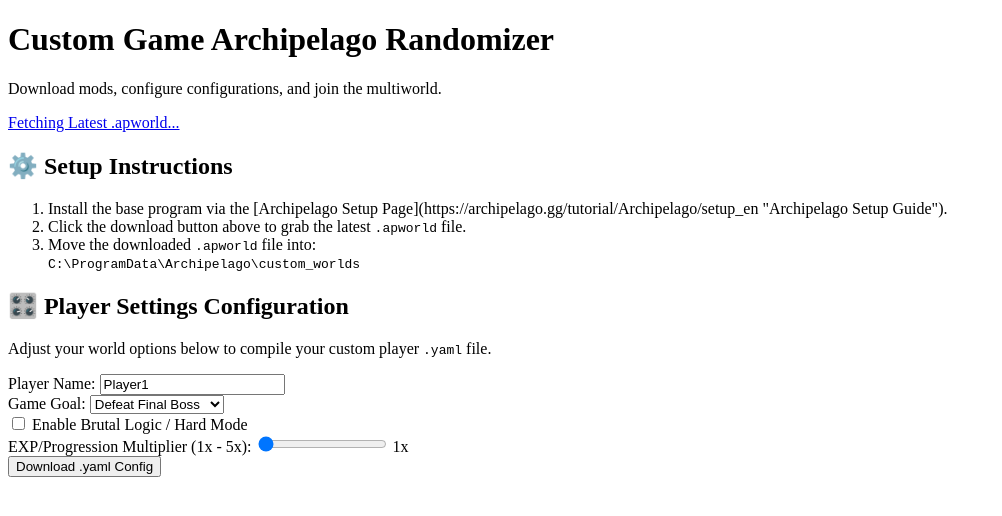
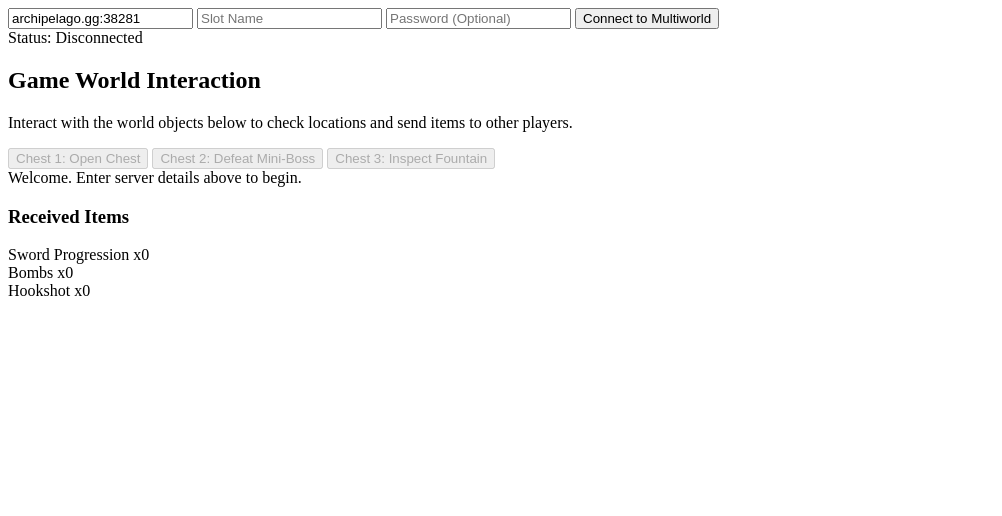
Before and after one commit to RedstoneWarden17/schoolipelago, a plain HTML site: page index.html in a window 1280 px wide. Shown: the whole page, without its empty margins (0-1002 px from the left). Drawn offline with Linux system fonts and the light colour scheme.

Commit message:
Update title and restructure HTML layout

```diff
--- a/index.html
+++ b/index.html
@@ -3,62 +3,61 @@
 <head>
     <meta charset="UTF-8">
     <meta name="viewport" content="width=device-width, initial-scale=1.0">
-    <title>Archipelago: Custom Game Setup</title>
-    <link rel="stylesheet" href="styles.css">
+    <title>Archipelago Web Game Interface</title>
+    <link rel="stylesheet" href="style.css">
 </head>
 <body>
-    <header>
-        <h1>Custom Game Archipelago Randomizer</h1>
-        <p>Download mods, configure configurations, and join the multiworld.</p>
-        <div id="release-container">
-            <a id="download-button" href="#" class="btn">Fetching Latest .apworld...</a>
-        </div>
-    </header>
+    <div id="game-container">
+        <!-- SERVER CONNECT BAR -->
+        <header id="connection-panel">
+            <div class="input-row">
+                <input type="text" id="server-url" value="archipelago.gg:38281" placeholder="server:port">
+                <input type="text" id="slot-name" placeholder="Slot Name">
+                <input type="password" id="password" placeholder="Password (Optional)">
+                <button id="connect-btn">Connect to Multiworld</button>
+            </div>
+            <div id="status-text" class="disconnected">Status: Disconnected</div>
+        </header>
 
-    <main>
-        <!-- Instructions Section -->
-        <section class="instructions">
-            <h2>⚙️ Setup Instructions</h2>
-            <ol>
-                <li>Install the base program via the [Archipelago Setup Page](https://archipelago.gg/tutorial/Archipelago/setup_en "Archipelago Setup Guide").</li>
-                <li>Click the download button above to grab the latest <code>.apworld</code> file.</li>
-                <li>Move the downloaded <code>.apworld</code> file into: <br><code>C:\ProgramData\Archipelago\custom_worlds</code></li>
-            </ol>
-        </section>
+        <!-- MAIN GAME VIEWPORT -->
+        <div id="main-layout">
+            <!-- GAME SCREEN / ACTIONS -->
+            <section id="gameplay-area">
+                <h2>Game World Interaction</h2>
+                <p>Interact with the world objects below to check locations and send items to other players.</p>
 
-        <!-- YAML Builder Section -->
-        <section class="yaml-builder">
-            <h2>🎛️ Player Settings Configuration</h2>
-            <p>Adjust your world options below to compile your custom player <code>.yaml</code> file.</p>
-
-            <form id="yaml-form">
-                <div class="form-group">
-                    <label for="player_name">Player Name:</label>
-                    <input type="text" id="player_name" value="Player1" required placeholder="Case-sensitive slot name">
+                <div class="action-grid">
+                    <button class="location-btn" data-location-id="1001" disabled>Chest 1: Open Chest</button>
+                    <button class="location-btn" data-location-id="1002" disabled>Chest 2: Defeat Mini-Boss</button>
+                    <button class="location-btn" data-location-id="1003" disabled>Chest 3: Inspect Fountain</button>
                 </div>
 
-                <div class="form-group">
-                    <label for="game_goal">Game Goal:</label>
-                    <select id="game_goal">
-                        <option value="defeat_boss">Defeat Final Boss</option>
-                        <option value="all_locations">Clear All Locations</option>
-                    </select>
+                <div id="game-log">
+                    <div class="log-entry system">Welcome. Enter server details above to begin.</div>
                 </div>
+            </section>
 
-                <div class="form-group check-group">
-                    <input type="checkbox" id="hard_mode">
-                    <label for="hard_mode">Enable Brutal Logic / Hard Mode</label>
+            <!-- INVENTORY SIDEBAR -->
+            <aside id="inventory-panel">
+                <h3>Received Items</h3>
+                <div id="inventory-grid">
+                    <div class="item-card" id="item-2001" data-count="0">
+                        <span class="item-name">Sword Progression</span>
+                        <span class="item-qty">x0</span>
+                    </div>
+                    <div class="item-card" id="item-2002" data-count="0">
+                        <span class="item-name">Bombs</span>
+                        <span class="item-qty">x0</span>
+                    </div>
+                    <div class="item-card" id="item-2003" data-count="0">
+                        <span class="item-name">Hookshot</span>
+                        <span class="item-qty">x0</span>
+                    </div>
                 </div>
+            </aside>
+        </div>
+    </div>
 
-                <div class="form-group">
-                    <label for="exp_modifier">EXP/Progression Multiplier (1x - 5x):</label>
-                    <input type="range" id="exp_modifier" min="1" max="5" value="1" oninput="this.nextElementSibling.value = this.value">
-                    <output>1</output>x
-                </div>
-
-                <button type="button" id="generate-yaml-btn" class="btn btn-success">Download .yaml Config</button>
-            </form>
-        </section>
-    </main>
+    <script src="game.js"></script>
 </body>
 </html>
```
